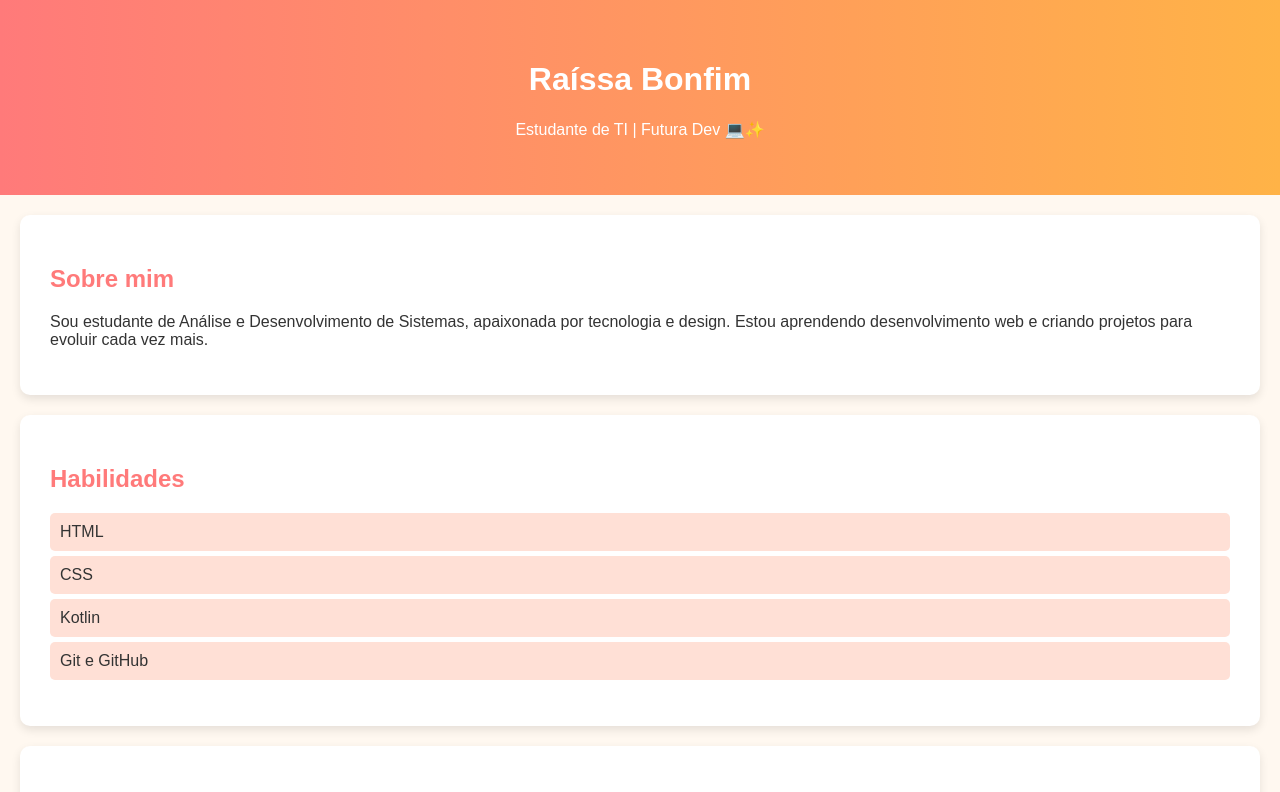
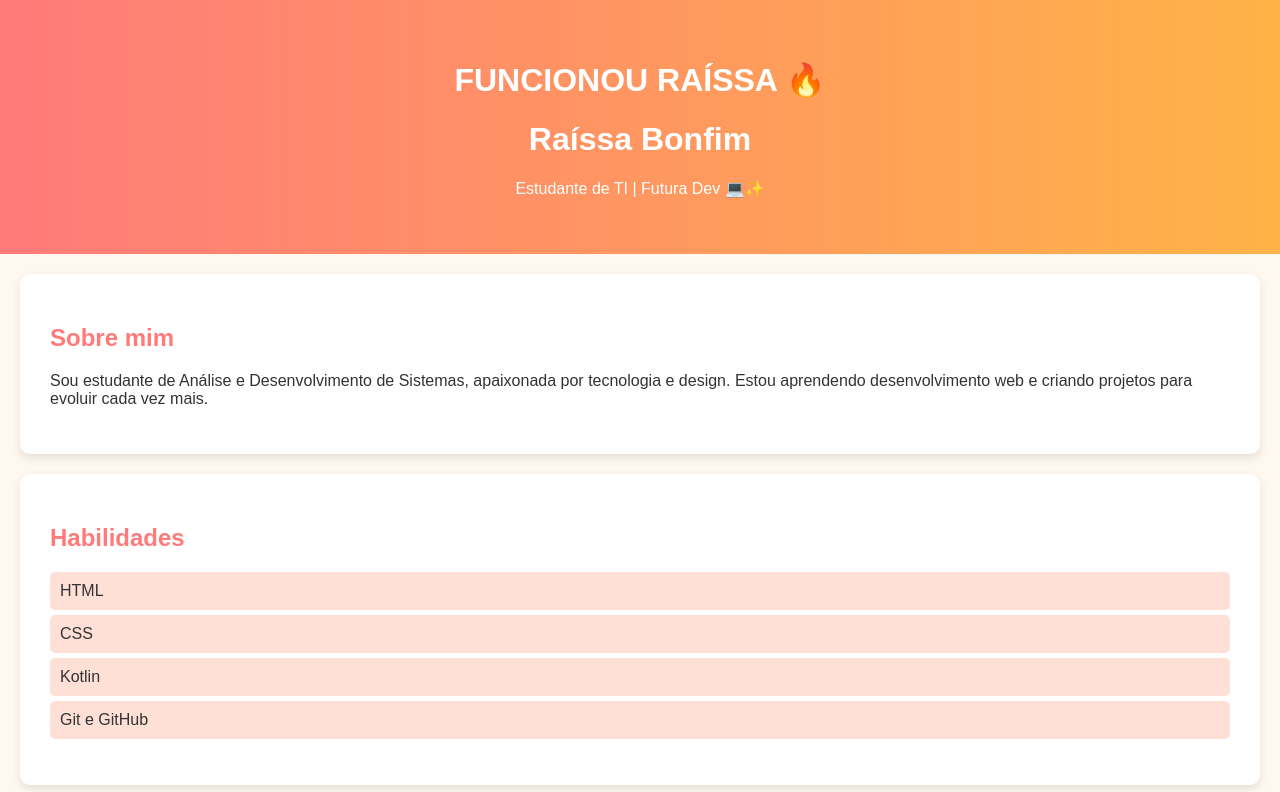
Before and after one commit to raissabonfim/DevOp, a plain HTML site: page Aula01/index.html in a window 1280 px wide. Shown: the top 792 px of the page. Drawn offline with Linux system fonts and the light colour scheme.

Commit message:
atualizando site

```diff
--- a/Aula01/index.html
+++ b/Aula01/index.html
@@ -8,6 +8,7 @@
 <body>
 
 <header>
+    <h1>FUNCIONOU RAÍSSA 🔥</h1>
     <h1>Raíssa Bonfim</h1>
     <p>Estudante de TI | Futura Dev 💻✨</p>
 </header>
```
